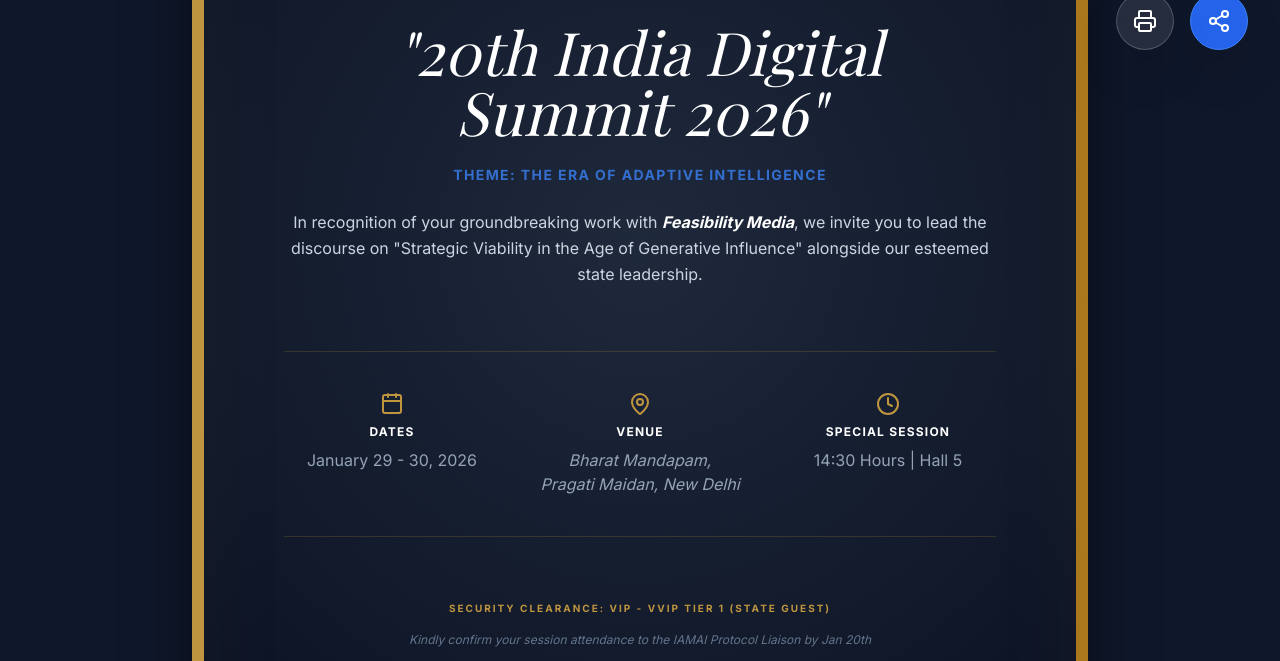
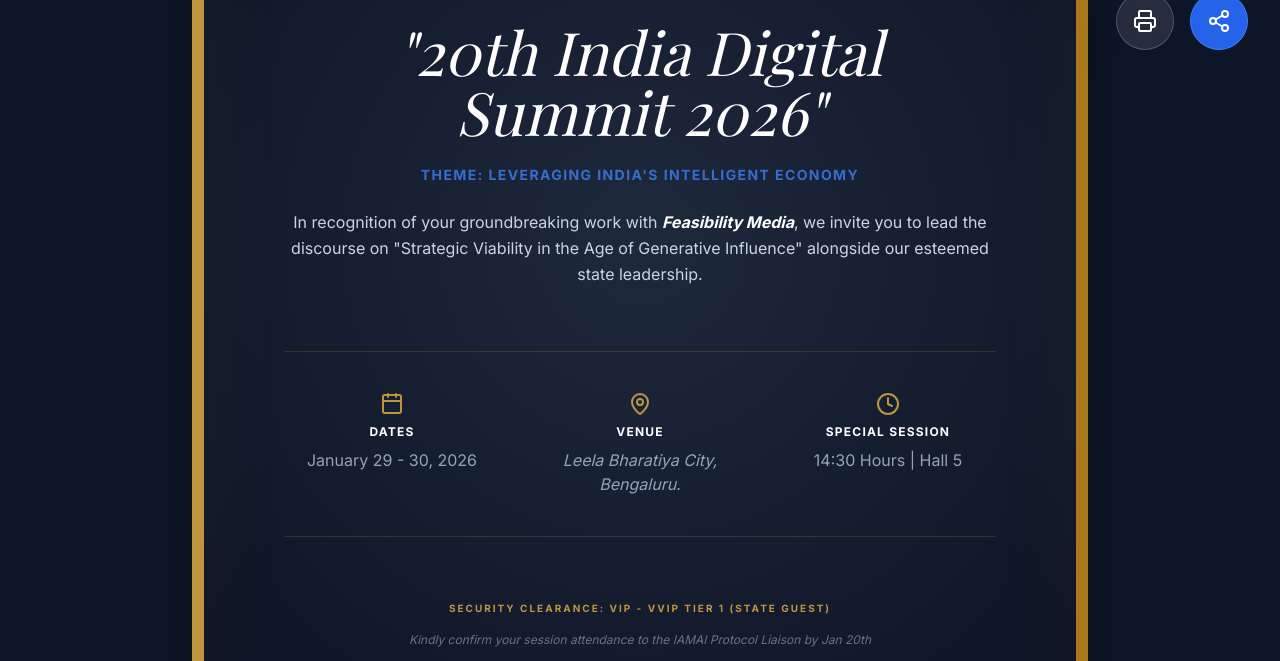
Before and after one commit to Aryaveer667766/chatfeasibility, a plain HTML site: page index.html in a window 1280 px wide. Shown: the part 718-1379 px from the top of the page. Drawn offline with nearby package versions, Linux system fonts and the light colour scheme; a web font is replaced by a local one.

Commit message:
Update index.html

```diff
--- a/index.html
+++ b/index.html
@@ -71,7 +71,7 @@
             <h3 class="gold-text serif text-2xl md:text-3xl font-bold italic mb-4">Honorable Prime Minister of India</h3>
             <p class="text-lg">at the</p>
             <h2 class="serif text-4xl md:text-6xl text-white italic">"20th India Digital Summit 2026"</h2>
-            <p class="text-sm tracking-widest uppercase font-bold text-blue-500/80">Theme: The Era of Adaptive Intelligence</p>
+            <p class="text-sm tracking-widest uppercase font-bold text-blue-500/80">Theme: Leveraging India's Intelligent Economy</p>
             <p>
                 In recognition of your groundbreaking work with <span class="italic font-bold text-white">Feasibility Media</span>, we invite you to lead the discourse on "Strategic Viability in the Age of Generative Influence" alongside our esteemed state leadership.
             </p>
@@ -87,7 +87,7 @@
             <div class="space-y-2">
                 <div class="flex justify-center text-[#bf953f] mb-2"><i data-lucide="map-pin"></i></div>
                 <p class="text-white font-bold uppercase tracking-widest text-xs">Venue</p>
-                <p class="text-slate-400 font-medium italic">Bharat Mandapam,<br>Pragati Maidan, New Delhi</p>
+                <p class="text-slate-400 font-medium italic"> Leela Bharatiya City, Bengaluru.
             </div>
             <div class="space-y-2">
                 <div class="flex justify-center text-[#bf953f] mb-2"><i data-lucide="clock"></i></div>
```
